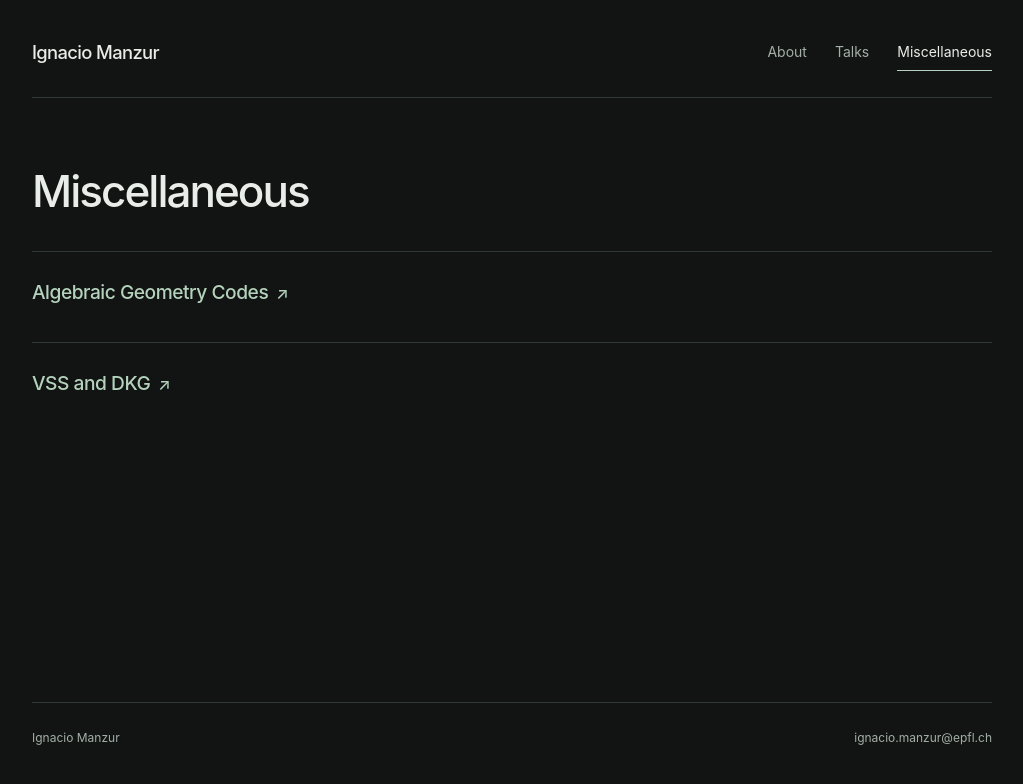
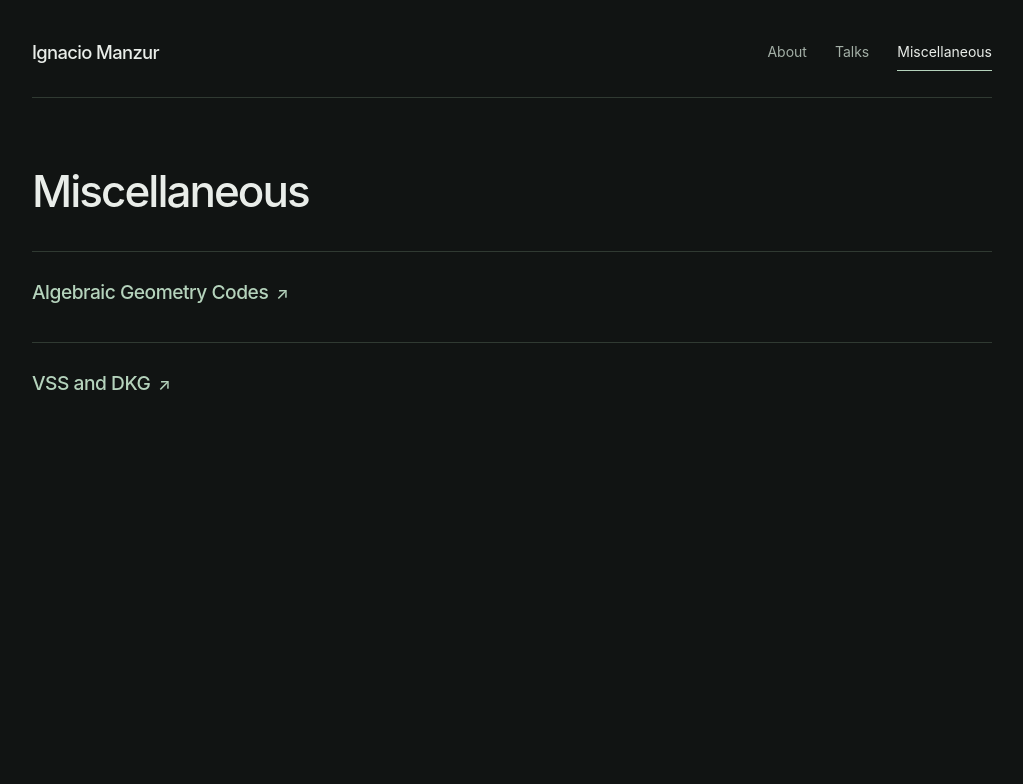
Before and after one commit to nachitomanzur/nachitomanzur.github.io, a Jekyll site: the page built from misc.md, in a window 1280 px wide. Shown: the top 784 px of the page, without its empty margins (128-1151 px from the left). Built offline with Jekyll 4.4.1, drawn with Linux system fonts in a browser that asks for light colours.

Commit message:
Remove repeated contact footer

```diff
--- a/_layouts/default.html
+++ b/_layouts/default.html
@@ -29,7 +29,6 @@
       </nav>
     </header>
     <main id="main" tabindex="-1">{{ content }}</main>
-    <footer class="site-footer"><span>Ignacio Manzur</span><a href="mailto:ignacio.manzur@epfl.ch">ignacio.manzur@epfl.ch</a></footer>
   </div>
 </body>
 </html>
--- a/assets/css/site.css
+++ b/assets/css/site.css
@@ -22,7 +22,7 @@ h1 { margin: 0 0 1.25rem; font-size: clamp(2.1rem, 4vw, 2.75rem); letter-spacing
 h2 { margin: 0; font-size: 1.65rem; letter-spacing: -.025em; }
 h3 { margin: 0; font-size: 1.2rem; letter-spacing: -.015em; }
 strong { color: var(--text); font-weight: 600; }
-.site-shell { width: min(100% - 64px, 960px); margin: auto; }
+.site-shell { width: min(100% - 64px, 960px); margin: auto; padding-bottom: 48px; }
 .site-header { display: flex; align-items: center; justify-content: space-between; gap: 32px; padding: 34px 0 26px; border-bottom: 1px solid var(--line); }
 .site-name { color: var(--text); font-size: 1.15rem; font-weight: 550; letter-spacing: -.035em; white-space: nowrap; }
 .site-name:hover { color: var(--text); text-decoration: none; }
@@ -83,8 +83,6 @@ a:hover .arrow { transform: translate(2px, -2px); }
 .writing-list li { padding: 28px 0; border-bottom: 1px solid var(--line); }
 .writing-list h2 { margin-bottom: 8px; font-size: 1.2rem; }
 .writing-list p { margin: 0; color: var(--muted); font-size: .85rem; }
-.site-footer { display: flex; justify-content: space-between; gap: 20px; margin-top: 64px; padding: 24px 0 34px; border-top: 1px solid var(--line); color: var(--muted); font-size: .75rem; }
-.site-footer a { color: var(--muted); }
 .skip-link { position: absolute; top: -80px; left: 16px; z-index: 1; padding: 8px 16px; color: var(--background); background: var(--accent); }
 .skip-link:focus { top: 12px; }
 .enter { animation: enter 600ms cubic-bezier(.2, .65, .3, 1) both; }
@@ -111,7 +109,6 @@ a:hover .arrow { transform: translate(2px, -2px); }
   .publication-meta { flex-direction: row; align-items: baseline; gap: 12px; }
   .publication h3 { font-size: 1.1rem; }
   .inner-page { padding-top: 38px; }
-  .site-footer { flex-direction: column; gap: 4px; margin-top: 40px; }
 }
 @media (prefers-reduced-motion: reduce) {
   *, *::before, *::after { animation: none !important; transition: none !important; }
```
